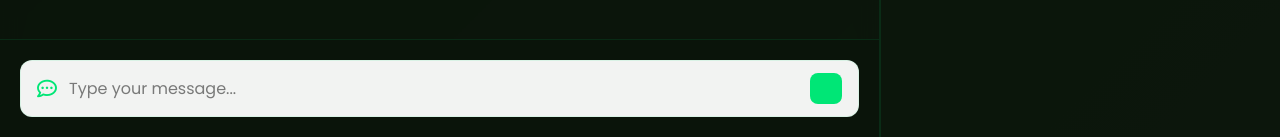
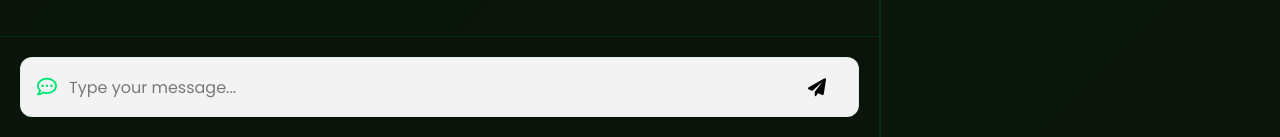
Before and after one commit to lalitnayyar/cogwebchatsocket, a website: page public/index.html in a window 1280 px wide. Shown: the part 663-800 px from the top of the page. Drawn offline with Linux system fonts and the light colour scheme.

Commit message:
Updated send button with black paper plane icon and transparent background

```diff
--- a/public/index.html
+++ b/public/index.html
@@ -37,7 +37,7 @@
                     <i class="far fa-comment-dots"></i>
                     <input type="text" id="messageInput" placeholder="Type your message...">
                     <button onclick="sendMessage()">
-                        <i class="fas fa-paper-plane-top"></i>
+                        <i class="fas fa-paper-plane"></i>
                     </button>
                 </div>
             </div>
--- a/public/styles.css
+++ b/public/styles.css
@@ -662,18 +662,26 @@ h1, h2 {
 }
 
 .input-wrapper button {
-    background-color: var(--cognigy-chat-primary);
-    color: var(--cognigy-chat-background);
+    background-color: transparent;
+    color: #000000;
     border: none;
     padding: 8px 16px;
     border-radius: 8px;
     cursor: pointer;
     transition: all 0.2s ease;
+    display: flex;
+    align-items: center;
+    justify-content: center;
 }
 
 .input-wrapper button:hover {
-    background-color: var(--cognigy-chat-primary-dark);
+    background-color: rgba(0, 0, 0, 0.05);
     transform: translateY(-1px);
+}
+
+.input-wrapper button i {
+    font-size: 18px;
+    color: #000000;
 }
 
 .input-wrapper i {
```
